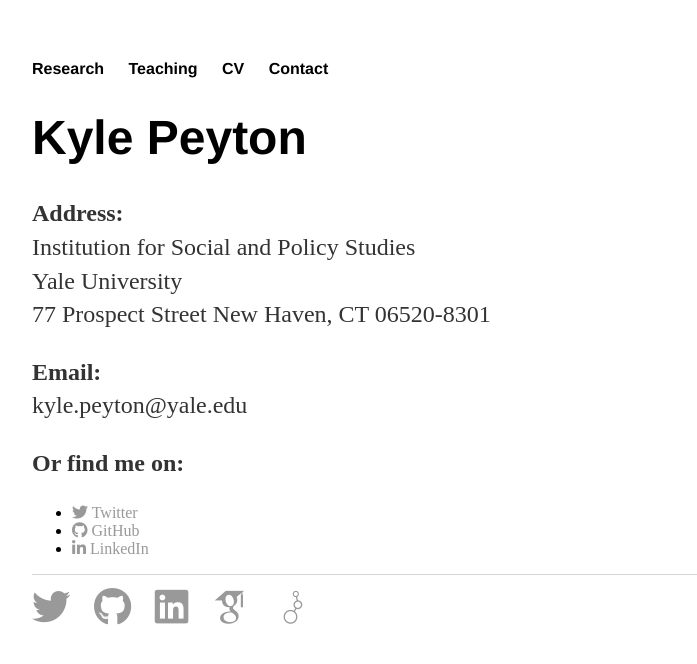
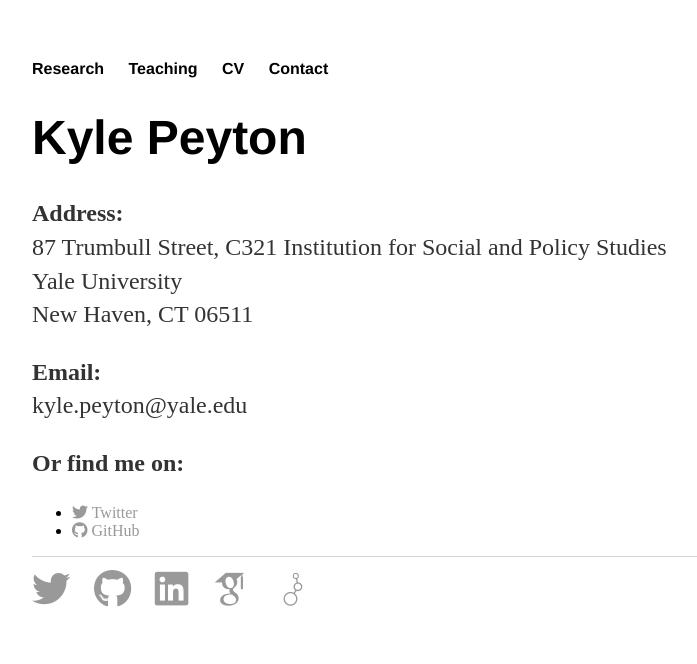
Before and after one commit to kylepeyton/kylepeyton.github.io, a Jekyll site: the page built from contact/index.markdown, in a window 1280 px wide. Shown: the top 664 px of the page, without its empty margins (160-857 px from the left). Built offline with Jekyll 4.4.1, drawn with Linux system fonts in a browser that asks for light colours; nearby versions of some CDN libraries; some web fonts are replaced.

Commit message:
Update index.markdown

```diff
--- a/contact/index.markdown
+++ b/contact/index.markdown
@@ -4,10 +4,10 @@ title: "Contact"
 ---
 
 **Address:**
+87 Trumbull Street, C321
 Institution for Social and Policy Studies
 Yale University
-77 Prospect Street
-New Haven, CT 06520-8301
+New Haven, CT 06511
 
 **Email:**
 kyle.peyton@yale.edu
@@ -29,11 +29,4 @@ kyle.peyton@yale.edu
     </a>
   </li>
 {% endif %}
-{% if site.linkedin_username %}
-  <li>
-    <a href="https://linkedin.com/in/{{ site.linkedin_username }}">
-      <i class="fa fa-linkedin"></i> LinkedIn
-    </a>
-  </li>
-{% endif %}
 </ul>
```
